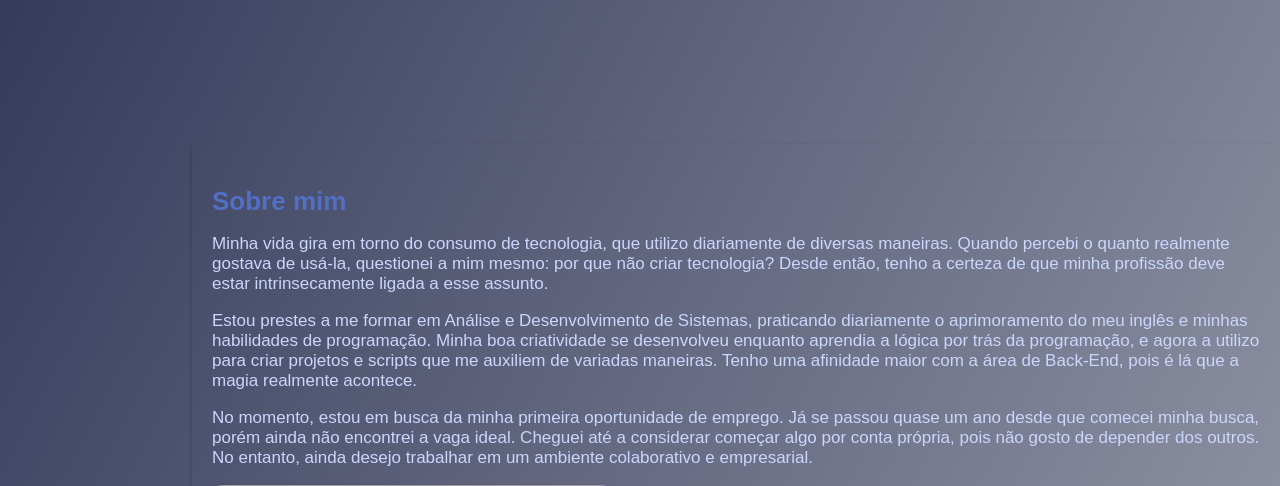
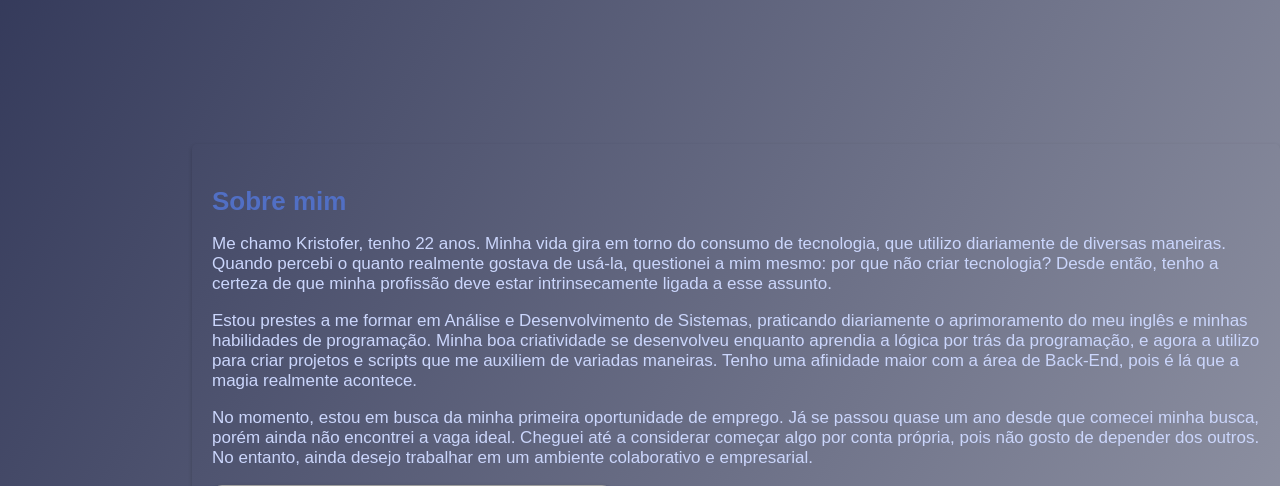
Before and after one commit to KristoferBorges/Portfolio, a Django app: page / in a window 1280 px wide. Shown: the part 481-967 px from the top of the page. Run offline with Django 4.2, Linux system fonts and the light colour scheme; grey boxes are pictures that could not be loaded.

Commit message:
Alteração do texto sobre

```diff
--- a/projeto_portfolio/app_portfolio/templates/pages/home.html
+++ b/projeto_portfolio/app_portfolio/templates/pages/home.html
@@ -37,7 +37,7 @@
         <div class="styled-div">
             <h2 id="sobre">Sobre mim</h2>
             <p>
-                Minha vida gira em torno do consumo de tecnologia, que utilizo diariamente de diversas maneiras.
+                Me chamo Kristofer, tenho 22 anos. Minha vida gira em torno do consumo de tecnologia, que utilizo diariamente de diversas maneiras.
                 Quando percebi o quanto realmente gostava de usá-la, questionei a mim mesmo: por que não criar tecnologia? Desde então, tenho a certeza de que minha profissão deve estar intrinsecamente ligada a esse assunto.
             </p>
             <p>
```
